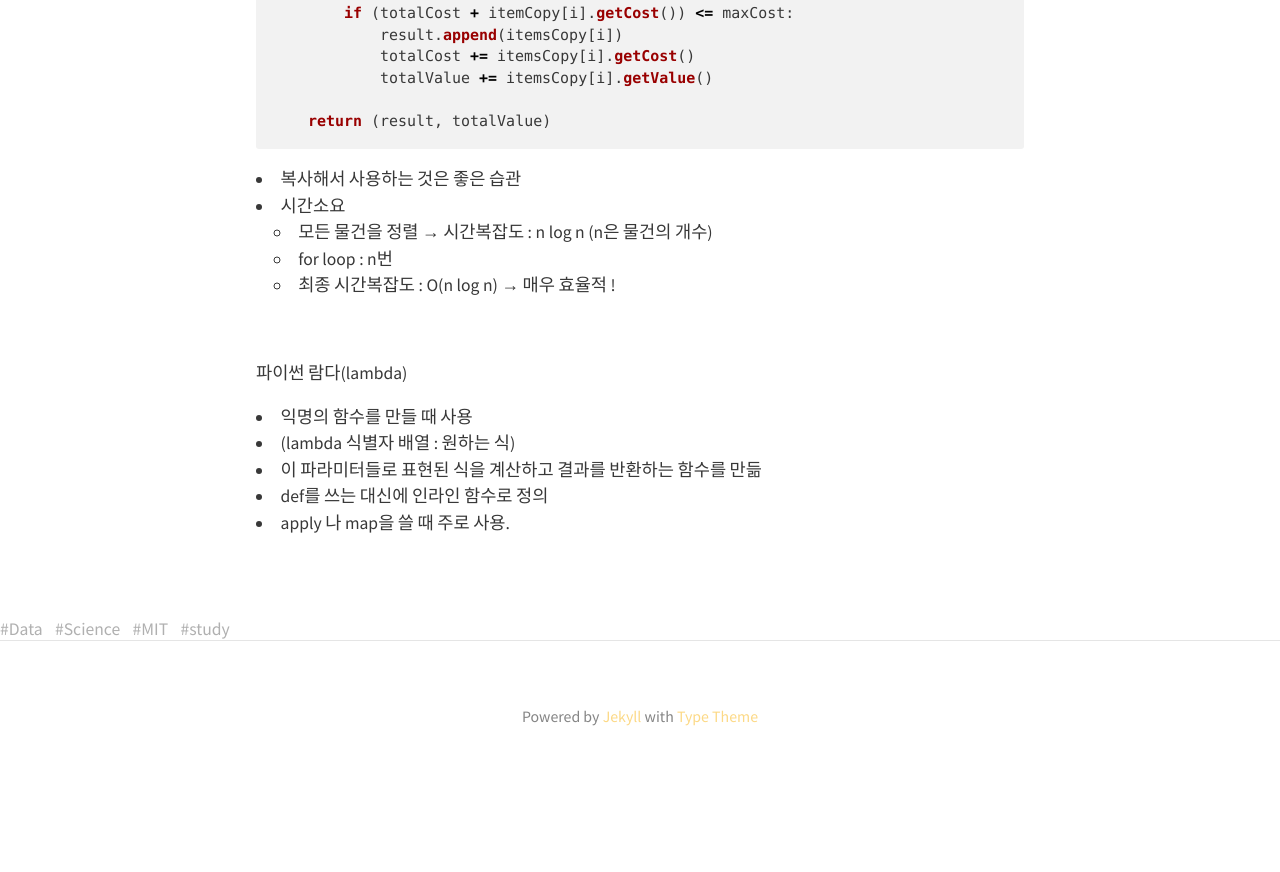
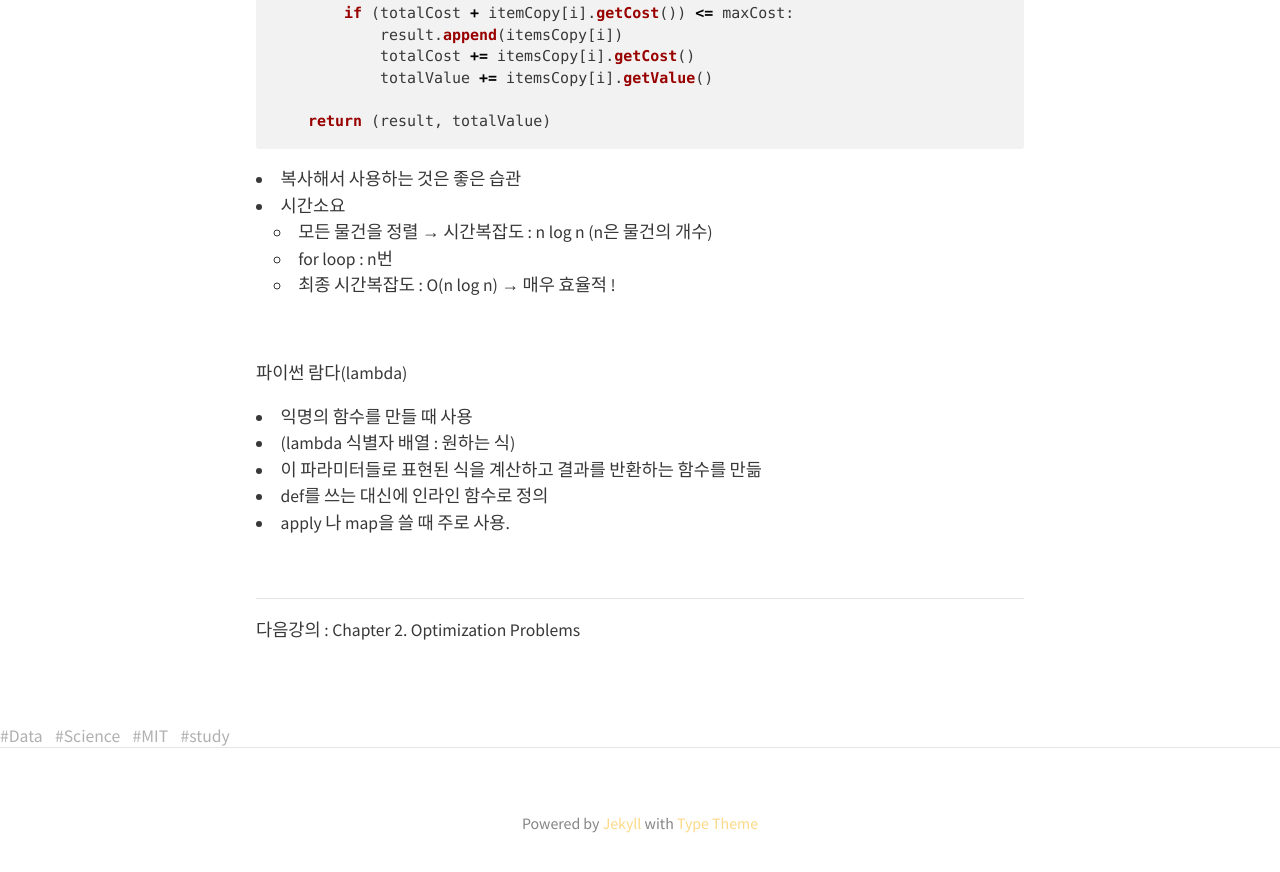
Before and after one commit to BoKyeong-Kim/BoKyeong-Kim.github.io, a Jekyll site: the page built from _posts/Data-Science/2020-08-29-science(1).md, in a window 1280 px wide and 900 px high, scrolled down 2396 px. Shown: the top 872 px of the window. Built offline with Jekyll 4.4.1, drawn with Linux system fonts in a browser that asks for light colours; nearby versions of some CDN libraries; before the commit the page ends 3188 px from its top, so only the background shows below that.

Commit message:
add next lecture

```diff
--- a/_posts/Data-Science/2020-08-29-science(1).md
+++ b/_posts/Data-Science/2020-08-29-science(1).md
@@ -111,3 +111,9 @@ def greedy(items, maxCost, keyFunction):
 - 이 파라미터들로 표현된 식을 계산하고 결과를 반환하는 함수를 만듦
 - def를 쓰는 대신에 인라인 함수로 정의
 - apply 나 map을 쓸 때 주로 사용.
+
+<br>
+
+----
+
+다음강의 : Chapter 2. Optimization Problems
```
